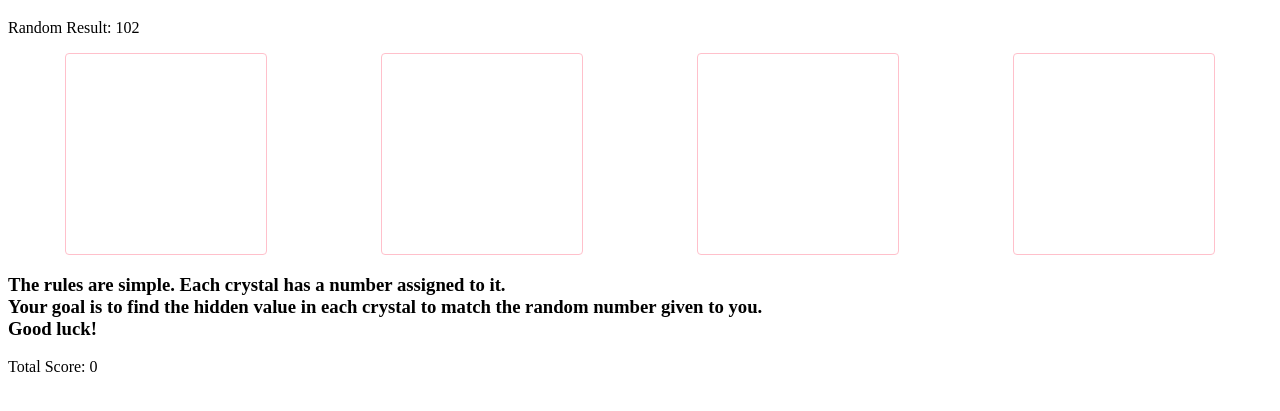
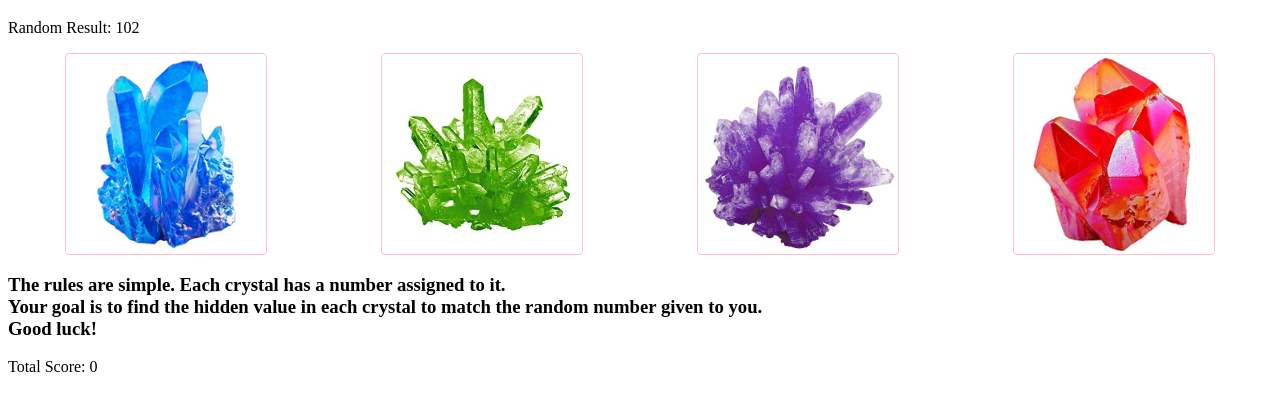
Before and after one commit to HeyItsMike/unit-4-game, a plain HTML site: page index.html in a window 1280 px wide. Shown: the part 61-472 px from the top of the page. Drawn offline with nearby package versions, Linux system fonts and the light colour scheme; files that its build step writes are made by us from their sources; files whose address does not match are found by name.

Commit message:
style updates

```diff
--- a/assets/javascript/game.js
+++ b/assets/javascript/game.js
@@ -21,10 +21,10 @@ var resetAndStart = function () {
     $(".crystals").empty();
 
     var images = [
-        '/Users/HeyyItsMike/Desktop/unit-4-game/assets/images/bluecrystal.jpg',
-        '/Users/HeyyItsMike/Desktop/unit-4-game/assets/images/greencrystal.jpg',
-        '/Users/HeyyItsMike/Desktop/unit-4-game/assets/images/purplecrystal2.jpg',
-        '/Users/HeyyItsMike/Desktop/unit-4-game/assets/images/redcrystal.jpg'];
+        '/assets/images/bluecrystal.jpg',
+        '/assets/images/greencrystal.jpg',
+        '/assets/images/purplecrystal2.jpg',
+        '/assets/images/redcrystal.jpg'];
 
     randomResult = Math.floor(Math.random() * 101) + 19;
 
--- a/index.html
+++ b/index.html
@@ -6,7 +6,7 @@
     <meta http-equiv="X-UA-Compatible" content="ie=edge">
     <title>Crystal Collector!</title>
     <script type="text/javascript"  src="https://ajax.googleapis.com/ajax/libs/jquery/3.3.1/jquery.min.js"></script>
-    <link rel="stylesheet" type="text/css" href="/Users/HeyyItsMike/Desktop/unit-4-game/assets/css/style.css">
+    <link rel="stylesheet" type="text/css" href="/assets/css/style.css">
 
 </head>
 
```
